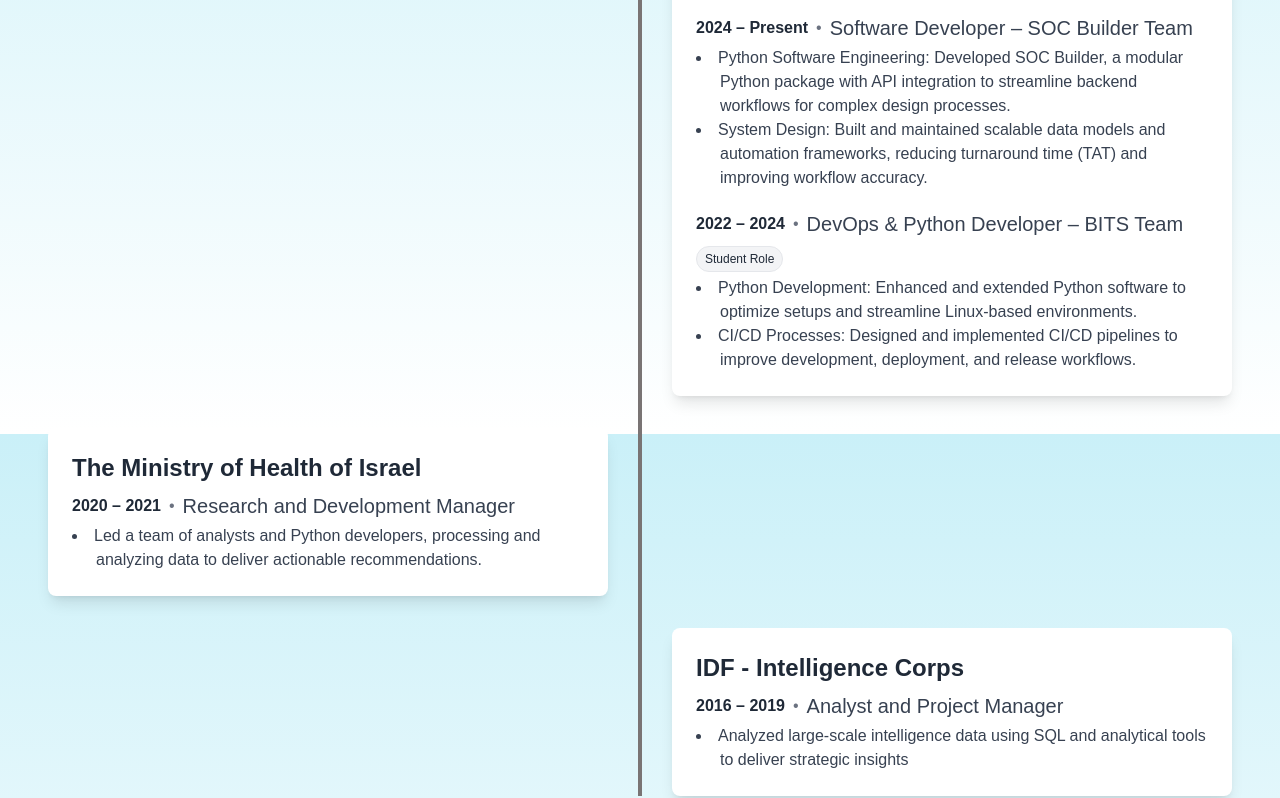
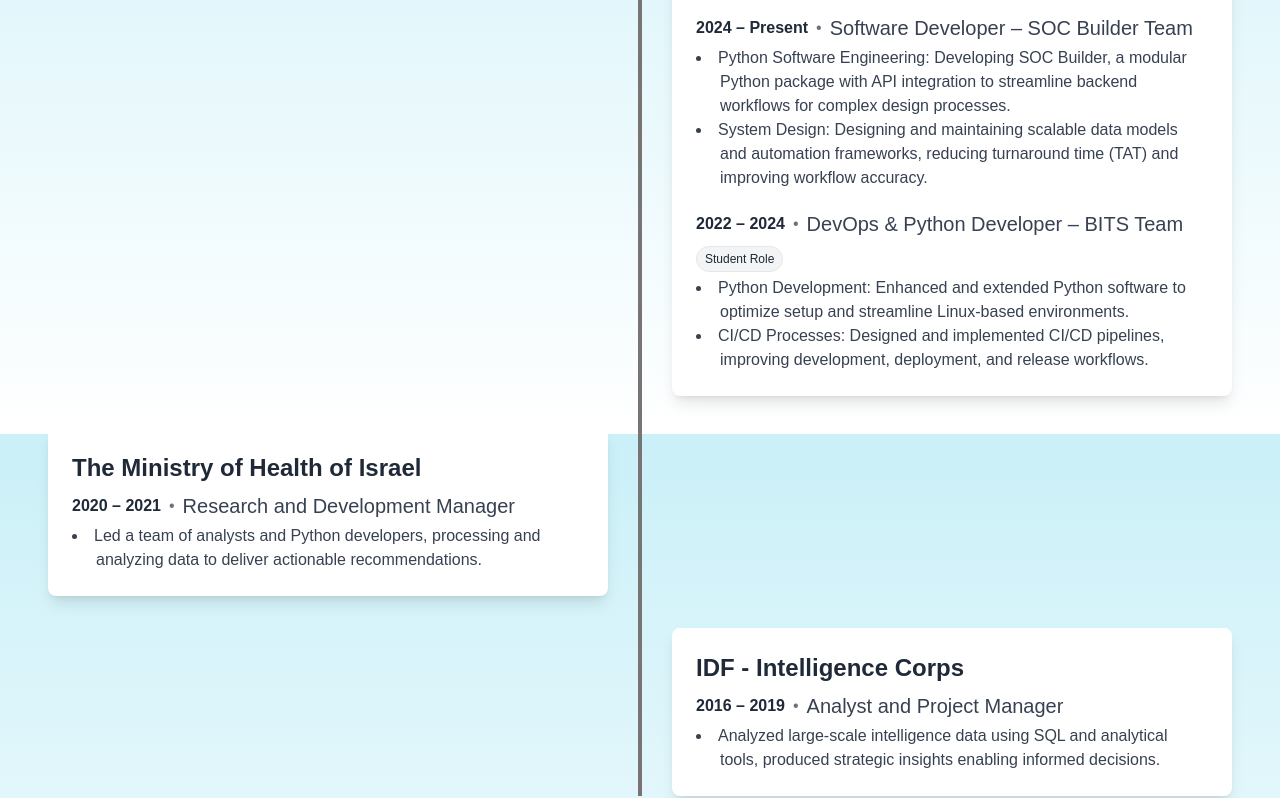
Before and after one commit to BenArtzi4/JourneyPortfolio, a Next.js app: page / in a window 1280 px wide. Shown: the part 366-1164 px from the top of the page. Built offline with nearby package versions, Linux system fonts and the light colour scheme.

Commit message:
enhance experience description

```diff
--- a/app/components/timeline/data.ts
+++ b/app/components/timeline/data.ts
@@ -15,8 +15,8 @@
         year: "2024 – Present",
         title: "Software Developer – SOC Builder Team",
         description: [
-          "Python Software Engineering: Developed SOC Builder, a modular Python package with API integration to streamline backend workflows for complex design processes.",
-          "System Design: Built and maintained scalable data models and automation frameworks, reducing turnaround time (TAT) and improving workflow accuracy.",
+          "Python Software Engineering: Developing SOC Builder, a modular Python package with API integration to streamline backend workflows for complex design processes.",
+          "System Design: Designing and maintaining scalable data models and automation frameworks, reducing turnaround time (TAT) and improving workflow accuracy.",
         ],
       },
       {
@@ -24,8 +24,8 @@
         title: "DevOps & Python Developer – BITS Team",
         isStudent: true,
         description: [
-          "Python Development: Enhanced and extended Python software to optimize setups and streamline Linux-based environments.",
-          "CI/CD Processes: Designed and implemented CI/CD pipelines to improve development, deployment, and release workflows.",
+          "Python Development: Enhanced and extended Python software to optimize setup and streamline Linux-based environments.",
+          "CI/CD Processes: Designed and implemented CI/CD pipelines, improving development, deployment, and release workflows.",
         ],
       },
     ],
@@ -51,7 +51,7 @@
         year: "2016 – 2019",
         title: "Analyst and Project Manager",
         description: [
-          "Analyzed large-scale intelligence data using SQL and analytical tools to deliver strategic insights",
+          "Analyzed large-scale intelligence data using SQL and analytical tools, produced strategic insights enabling informed decisions.",
         ],
       },
     ],
```
